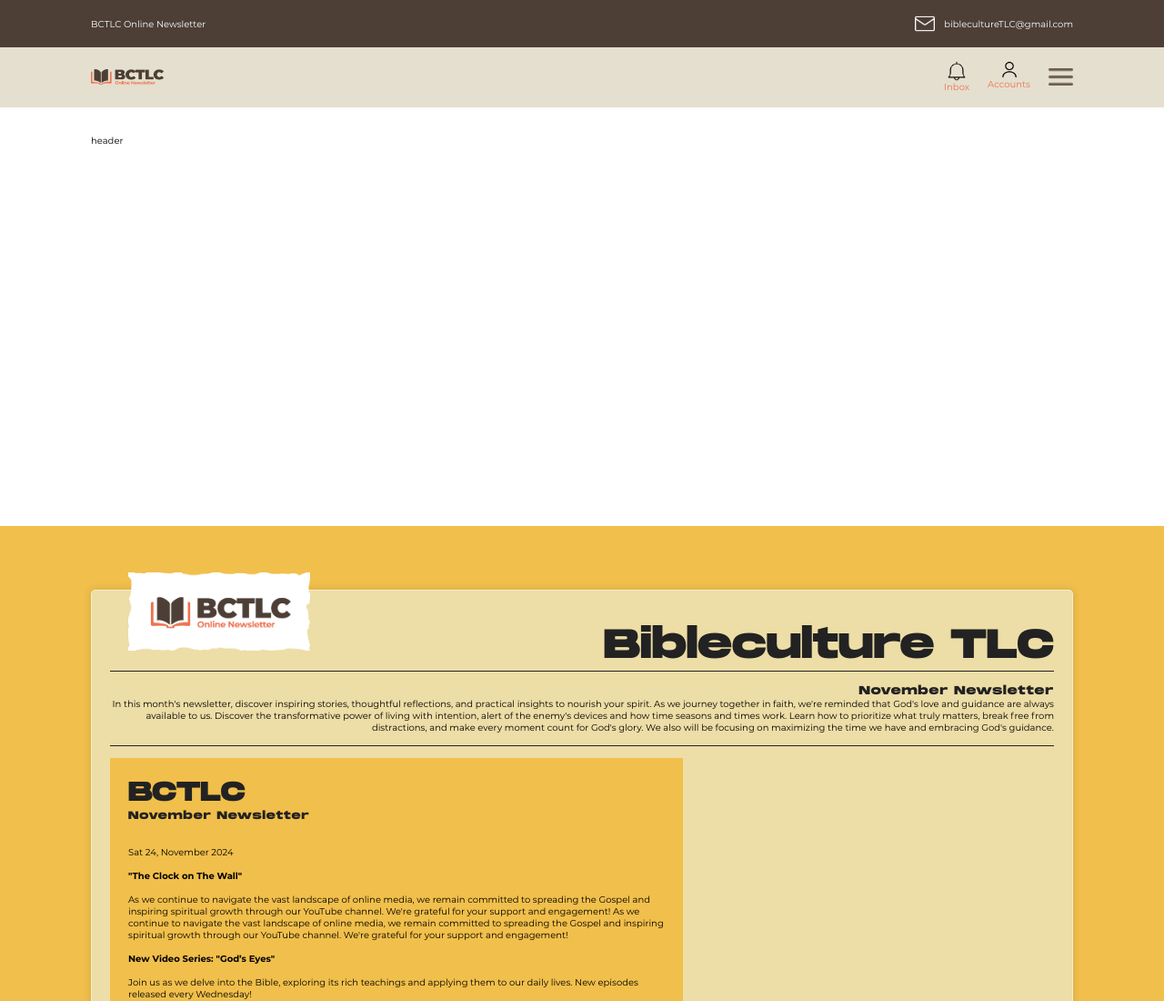
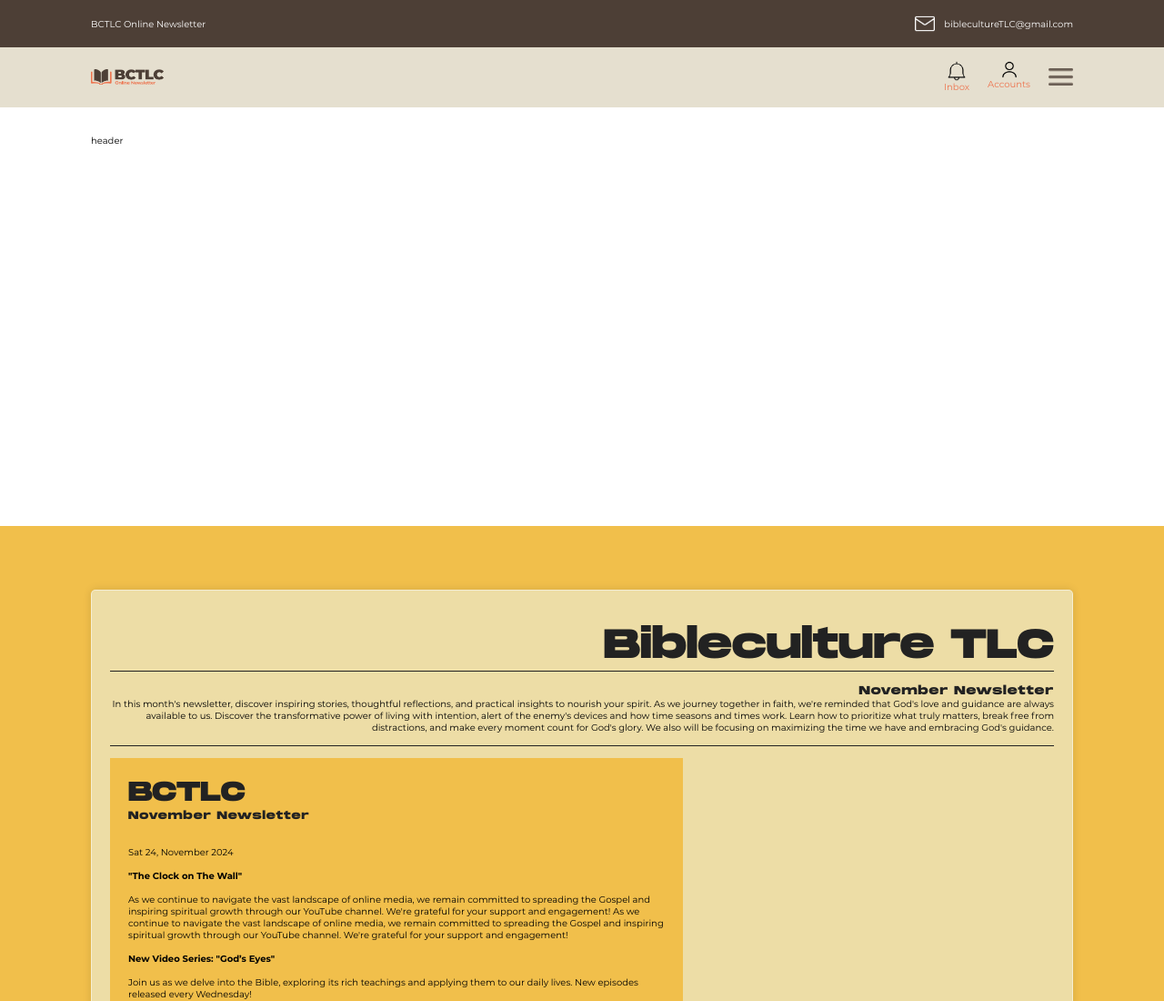
Before and after one commit to Fredmjr/BCTLCON, a plain HTML site: page index.html in a window 1280 px wide. Shown: the top 1100 px of the page at 91% size. Drawn offline with Linux system fonts and the light colour scheme; files whose address does not match are found by name.

Commit message:
LayoutRretouches

```diff
--- a/index.html
+++ b/index.html
@@ -103,7 +103,7 @@
         }
 
         #upperNewsletter{
-            position: relative;
+           /*  position: relative; */
             background-color: #f1bf4b00;
             min-height: fit-content;
             text-align: end;
@@ -453,7 +453,7 @@
     <div id="newsletter">
         <div id="NewsletterContainer">
             <div id="upperNewsletter">
-                <img id="paperCutLogo" src="./logos/Paper-card-cut-brown qith logo.png" alt="">
+                <!-- <img id="paperCutLogo" src="./logos/Paper-card-cut-brown qith logo.png" alt=""> -->
                 <br>
                 <span id="BCTLCNewsletterTitle">Bibleculture TLC</span><br>
                 <div style="background-color: #222222; height: 1px;"></div><br>
```
